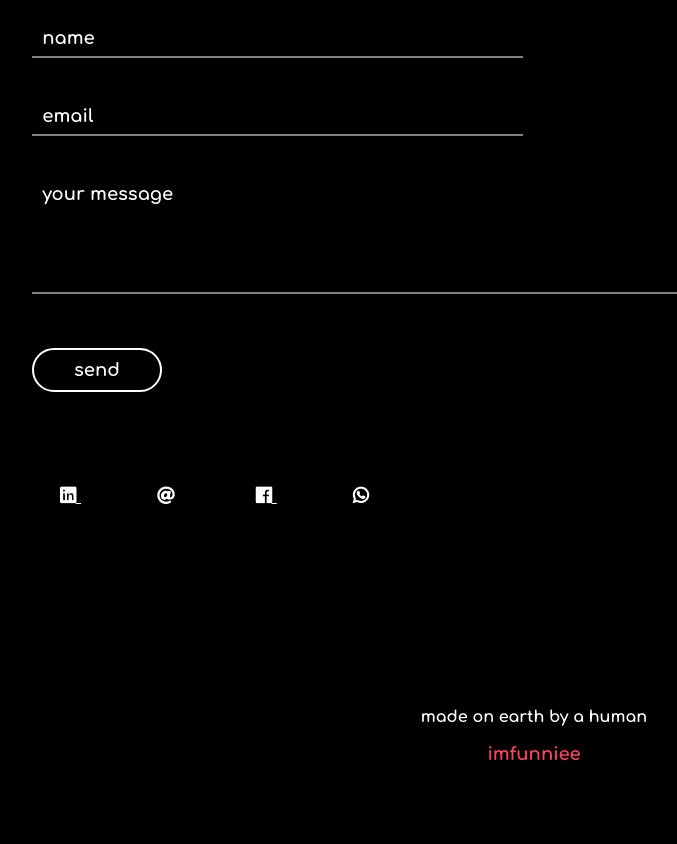
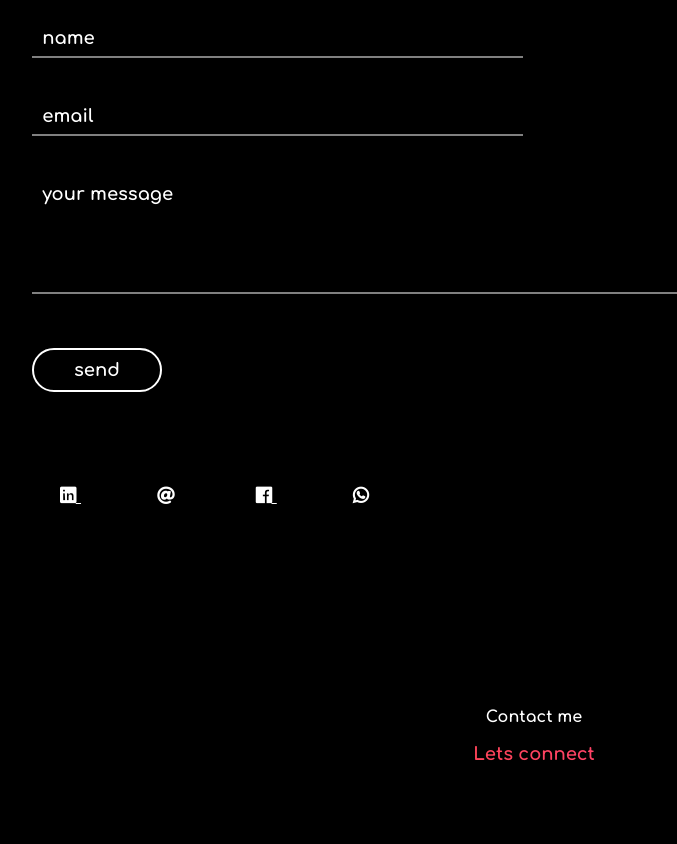
Before and after one commit to Talha2348/prtfolio.github.io, a plain HTML site: page index.html in a window 1280 px wide. Shown: the part 1737-2581 px from the top of the page, without its empty margins (106-783 px from the left). Drawn offline with nearby package versions, Linux system fonts and the light colour scheme.

Commit message:
Update index.html

```diff
--- a/index.html
+++ b/index.html
@@ -94,7 +94,7 @@
              </div>
     </div>
     <div id="footer">
-        made on earth by a human <br><br> <a href="https://imfunniee.github.io">imfunniee</a>
+        Contact me <br><br> <a href="https://www.linkedin.com/in/talhamubashir/">Lets connect</a>
     </div>
 <script src="index.js" type="text/javascript"></script>
 </body>
```
